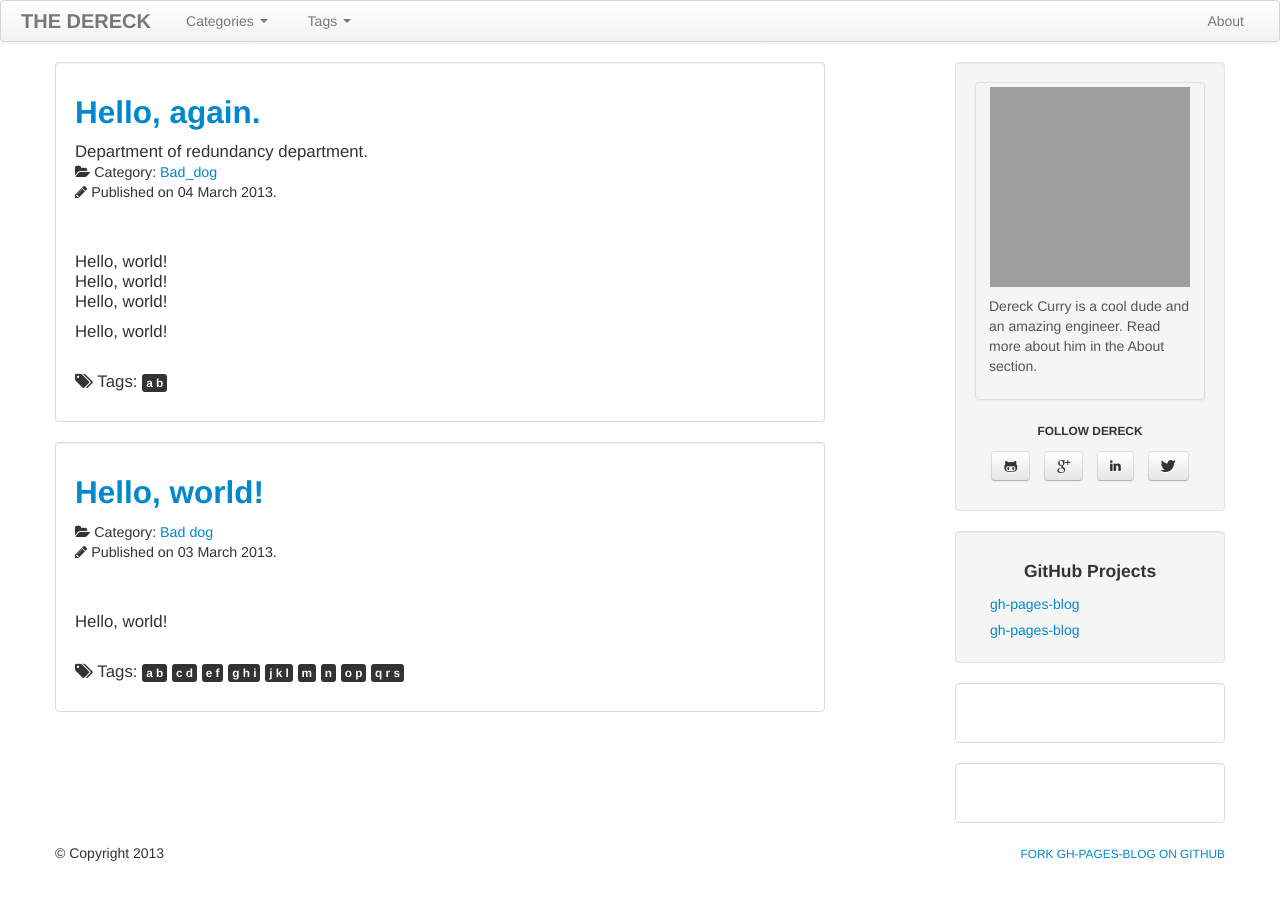
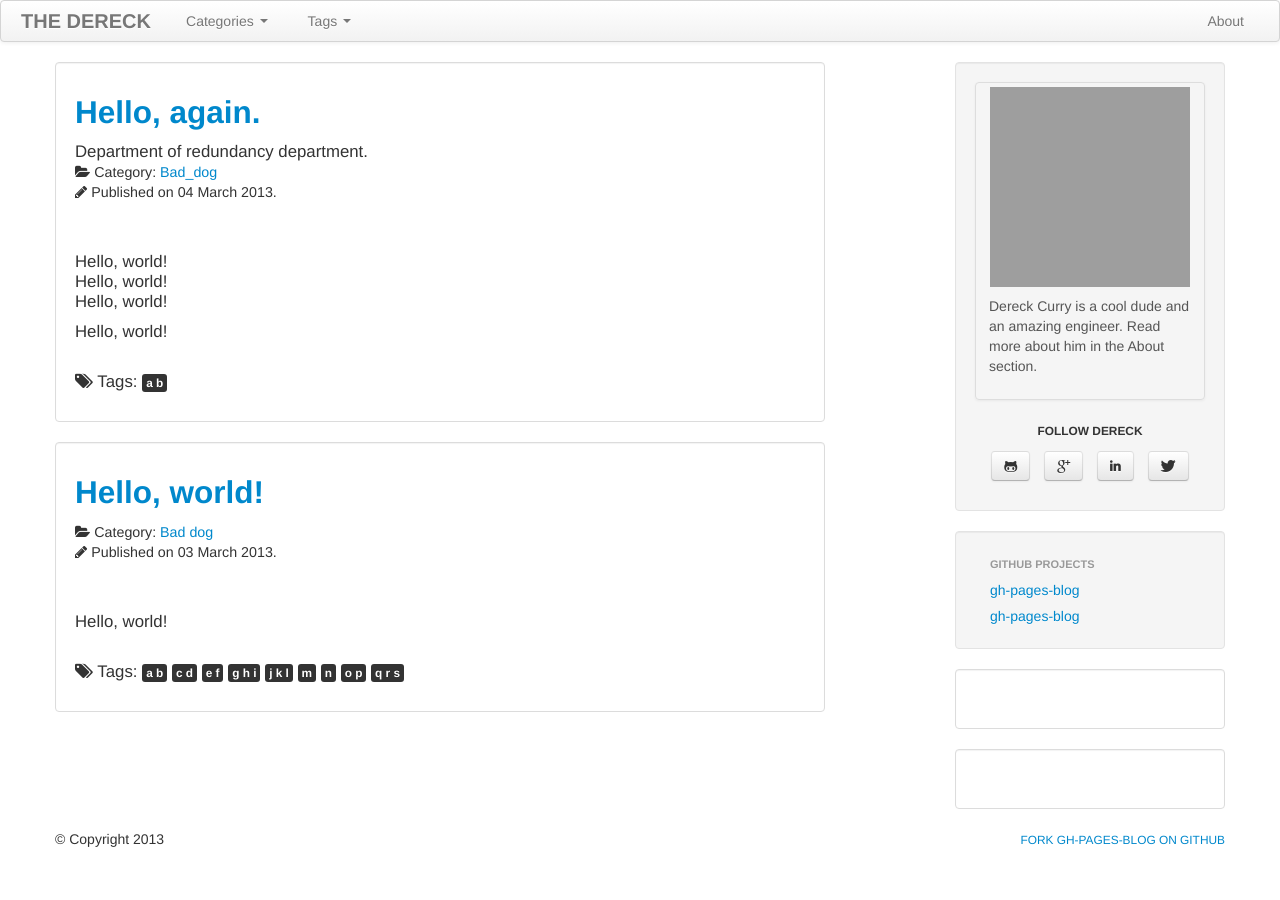
Before and after one commit to thedereck/thedereck.github.com, a Jekyll site: the page built from index.html, in a window 1280 px wide. Built offline with Jekyll 4.4.1, drawn with Linux system fonts in a browser that asks for light colours; grey boxes are pictures that could not be loaded.

Commit message:
Adding NavHeader to NavList

```diff
--- a/_includes/body/sections/github-projects.html
+++ b/_includes/body/sections/github-projects.html
@@ -1,9 +1,6 @@
 <div class="well">
-	<h4 class="text-center">
-		GitHub Projects
-	</h4>
-
 	<ul class="nav nav-list">
+		<li class="nav-header">GitHub Projects</li>
 		{% for project in site.github_projects %}
 		<li>
 			<a href="{{ project.url }}">{{ project.name }}</a>
```
